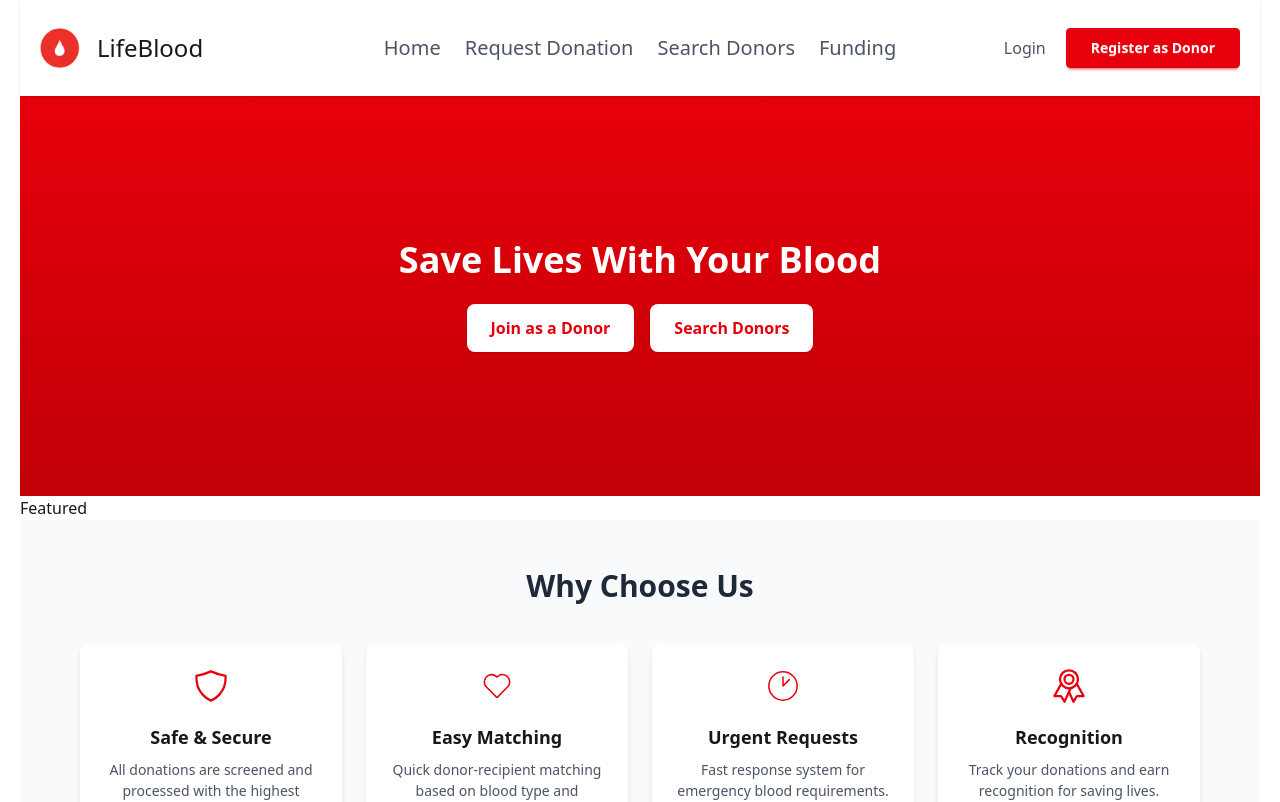
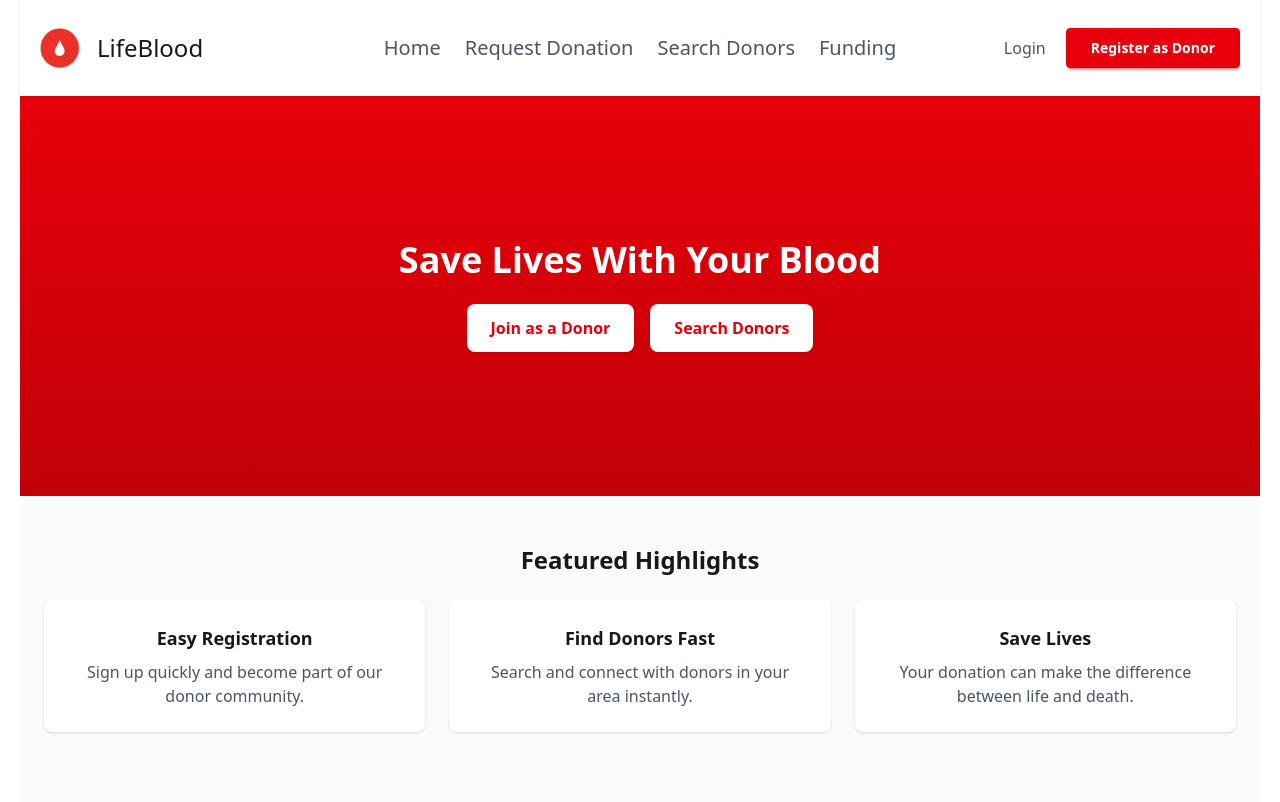
Before and after one commit to HabibShamun/LifeBlood-Client, a React (Vite) app: page / in a window 1280 px wide. Shown: the top 802 px of the page. Built offline with nearby package versions, Linux system fonts and the light colour scheme; no server answers.

Commit message:
added featured section

```diff
--- a/src/components/FeaturedSection/FeaturedSection.jsx
+++ b/src/components/FeaturedSection/FeaturedSection.jsx
@@ -1,11 +1,31 @@
 import React from 'react';
 
 const FeaturedSection = () => {
-    return (
-        <div>
-            Featured
+  return (
+    <section className="py-12 bg-gray-50 text-center">
+      <h2 className="text-2xl font-bold mb-6">Featured Highlights</h2>
+      <div className="grid grid-cols-1 md:grid-cols-3 gap-6 px-6">
+        <div className="p-6 bg-white shadow rounded-lg">
+          <h3 className="font-semibold text-lg mb-2">Easy Registration</h3>
+          <p className="text-gray-600">
+            Sign up quickly and become part of our donor community.
+          </p>
         </div>
-    );
+        <div className="p-6 bg-white shadow rounded-lg">
+          <h3 className="font-semibold text-lg mb-2">Find Donors Fast</h3>
+          <p className="text-gray-600">
+            Search and connect with donors in your area instantly.
+          </p>
+        </div>
+        <div className="p-6 bg-white shadow rounded-lg">
+          <h3 className="font-semibold text-lg mb-2">Save Lives</h3>
+          <p className="text-gray-600">
+            Your donation can make the difference between life and death.
+          </p>
+        </div>
+      </div>
+    </section>
+  );
 };
 
 export default FeaturedSection;
```
